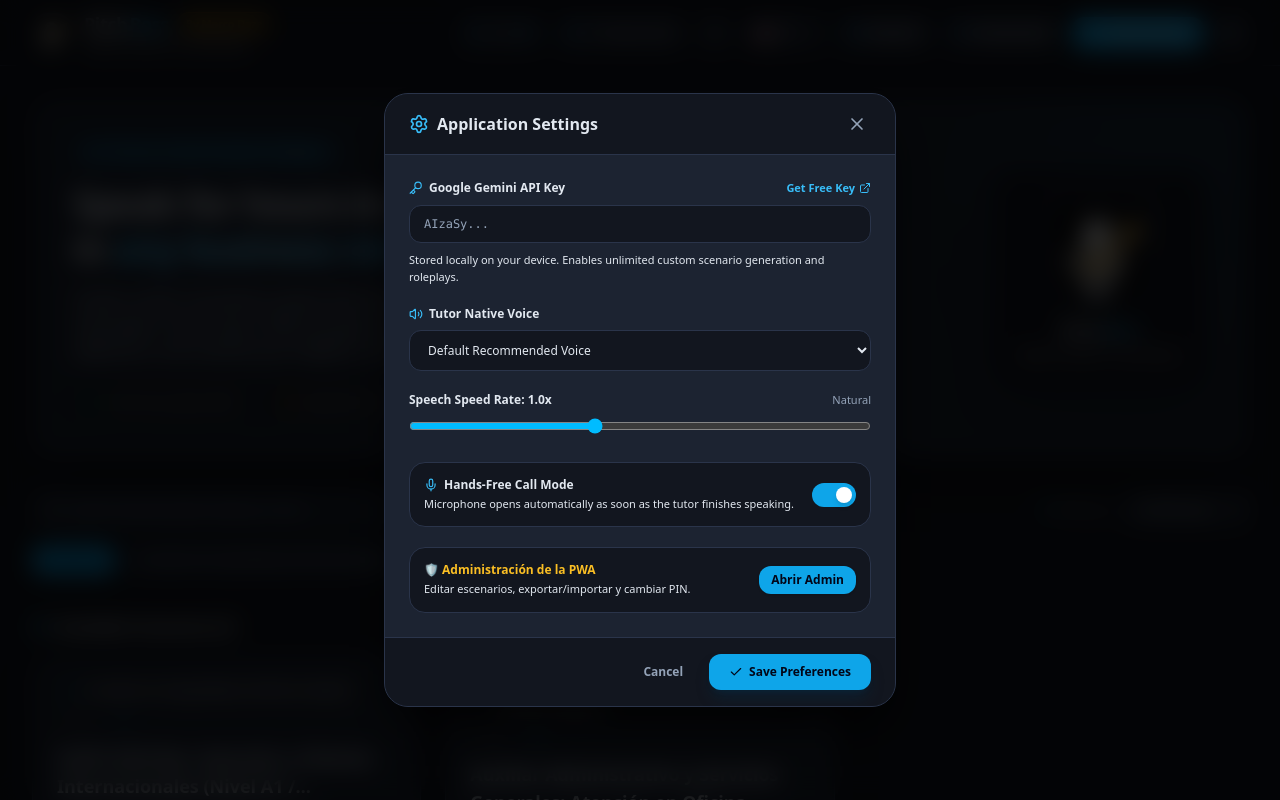
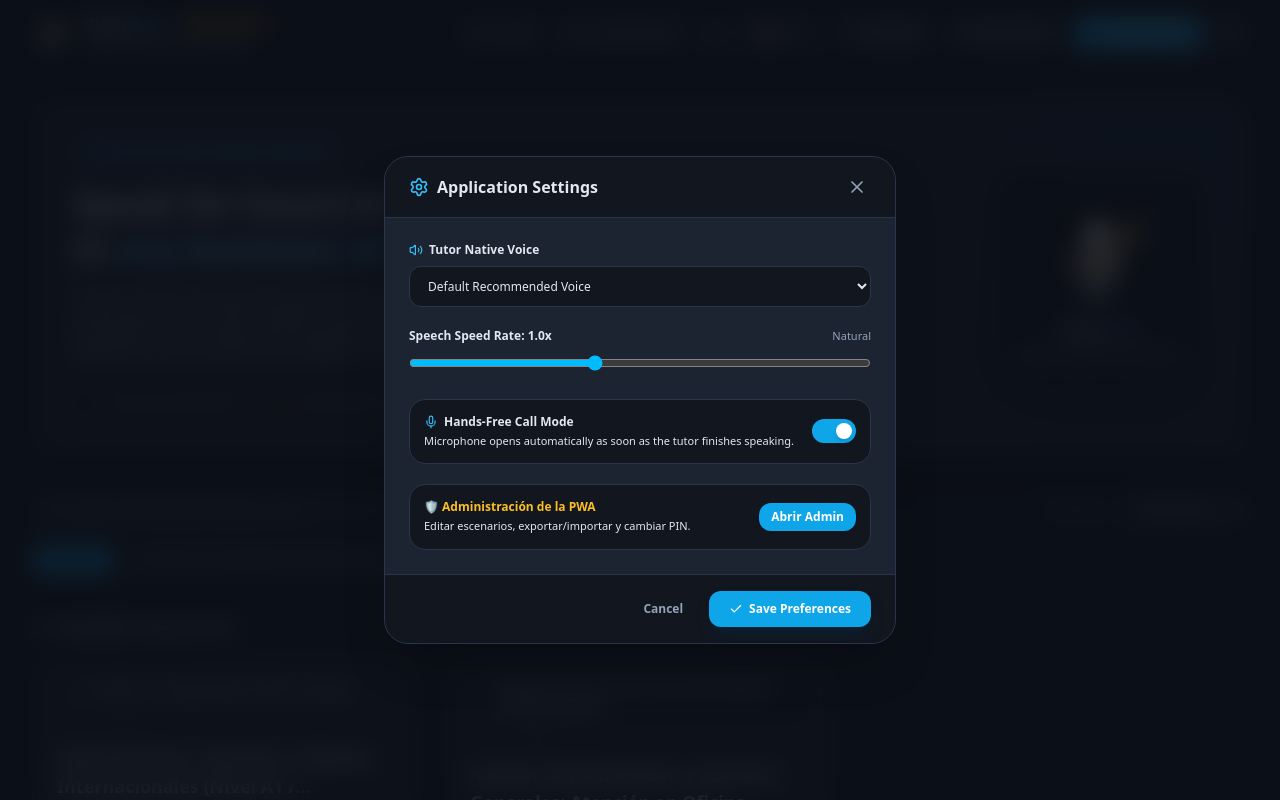
Before and after one commit to snake33madb2017/PitchBoss, a React (Vite) app: page / in a window 1280 px wide. Both pictures are taken after a click on the button 1231 px from the left and 32 px from the top of the page. Shown: the top 800 px of the page. Built offline with nearby package versions, Linux system fonts and the light colour scheme.

Commit message:
fix(ux): remove technical Gemini API key input from user Settings modal (keep exclusively in Admin Panel)

```diff
--- a/src/components/SettingsModal.tsx
+++ b/src/components/SettingsModal.tsx
@@ -1,9 +1,8 @@
 import React, { useState, useEffect } from 'react';
 import type { AppSettings } from '../types';
-import { GeminiService } from '../services/geminiService';
 import { SpeechService } from '../services/speechService';
 import { useTranslation } from '../i18n/LanguageContext';
-import { Settings, Key, Volume2, Mic, Check, X, ExternalLink, Download } from 'lucide-react';
+import { Settings, Volume2, Mic, Check, X, Download } from 'lucide-react';
 
 interface SettingsModalProps {
   isOpen: boolean;
@@ -26,7 +25,6 @@ export const SettingsModal: React.FC<SettingsModalProps> = ({
 }) => {
   const { t } = useTranslation();
 
-  const [apiKey, setApiKey] = useState(settings.apiKey);
   const [speechRate, setSpeechRate] = useState(settings.speechRate);
   const [autoListen, setAutoListen] = useState(settings.autoListen);
   const [preferredVoice, setPreferredVoice] = useState(settings.preferredVoice);
@@ -41,10 +39,8 @@ export const SettingsModal: React.FC<SettingsModalProps> = ({
   if (!isOpen) return null;
 
   const handleSave = () => {
-    GeminiService.setApiKey(apiKey);
     onSaveSettings({
       ...settings,
-      apiKey,
       speechRate,
       autoListen,
       preferredVoice
@@ -53,8 +49,8 @@ export const SettingsModal: React.FC<SettingsModalProps> = ({
   };
 
   return (
-    <div className="fixed inset-0 z-50 flex items-center justify-center p-4 bg-black/80 backdrop-blur-md overflow-y-auto">
-      <div className="relative w-full max-w-lg border rounded-3xl shadow-2xl overflow-hidden my-8 animate-in fade-in zoom-in-95 bg-[#1C2331] border-[#2A344A] text-[#E2E8F0] shadow-black/80">
+    <div className="fixed inset-0 z-50 flex items-center justify-center p-4 bg-[#0B0F17]/85 backdrop-blur-md overflow-y-auto">
+      <div className="relative w-full max-w-lg border rounded-3xl shadow-2xl overflow-hidden my-8 animate-in fade-in zoom-in-95 bg-[#1C2331] border-[#2A344A] text-[#E2E8F0]">
         {/* Header */}
         <div className="flex items-center justify-between px-6 py-4 border-b bg-[#12161F] border-[#2A344A]">
           <div className="flex items-center gap-2 text-[#38BDF8]">
@@ -71,34 +67,6 @@ export const SettingsModal: React.FC<SettingsModalProps> = ({
 
         {/* Form Body */}
         <div className="p-6 space-y-5 max-h-[70vh] overflow-y-auto">
-          {/* Gemini API Key */}
-          <div className="space-y-2">
-            <div className="flex items-center justify-between">
-              <label className="text-xs font-semibold flex items-center gap-1.5 text-[#E2E8F0]">
-                <Key className="w-3.5 h-3.5 text-[#38BDF8]" />
-                {t('settings.apiKey')}
-              </label>
-              <a
-                href="https://aistudio.google.com/app/apikey"
-                target="_blank"
-                rel="noreferrer"
-                className="text-[11px] text-[#38BDF8] hover:text-[#0EA5E9] flex items-center gap-1 font-semibold"
-              >
-                {t('settings.getKey')} <ExternalLink className="w-3 h-3" />
-              </a>
-            </div>
-            <input
-              type="password"
-              value={apiKey}
-              onChange={(e) => setApiKey(e.target.value)}
-              placeholder="AIzaSy..."
-              className="w-full border rounded-xl px-3.5 py-2.5 text-xs font-mono transition-colors focus:outline-none focus:border-[#38BDF8] bg-[#12161F] border-[#2A344A] text-[#E2E8F0] placeholder:text-[#94A3B8]"
-            />
-            <p className="text-[11px] text-[#94A3B8]">
-              {t('settings.apiKeyDesc')}
-            </p>
-          </div>
-
           {/* Voice Selector */}
           <div className="space-y-2">
             <label className="text-xs font-semibold flex items-center gap-1.5 text-[#E2E8F0]">
@@ -182,7 +150,7 @@ export const SettingsModal: React.FC<SettingsModalProps> = ({
                   onClose();
                   onInstallPwa();
                 }}
-                className="px-3 py-1.5 rounded-xl text-xs font-bold bg-[#0EA5E9] hover:bg-[#38BDF8] text-slate-950 transition-colors cursor-pointer shadow-sm"
+                className="px-3 py-1.5 rounded-xl text-xs font-bold bg-[#0EA5E9] hover:bg-[#38BDF8] text-white transition-colors cursor-pointer shadow-sm"
               >
                 Instalar
               </button>
@@ -222,7 +190,7 @@ export const SettingsModal: React.FC<SettingsModalProps> = ({
                   onClose();
                   onOpenAdmin();
                 }}
-                className="px-3 py-1.5 rounded-xl text-xs font-bold bg-[#0EA5E9] hover:bg-[#38BDF8] text-slate-950 transition-colors cursor-pointer shadow-sm"
+                className="px-3 py-1.5 rounded-xl text-xs font-bold bg-[#0EA5E9] hover:bg-[#38BDF8] text-white transition-colors cursor-pointer shadow-sm"
               >
                 Abrir Admin
               </button>
@@ -240,9 +208,9 @@ export const SettingsModal: React.FC<SettingsModalProps> = ({
           </button>
           <button
             onClick={handleSave}
-            className="flex items-center gap-1.5 px-5 py-2.5 rounded-xl text-xs font-bold shadow-lg transition-all cursor-pointer bg-[#0EA5E9] hover:bg-[#38BDF8] text-slate-950 shadow-sky-950/40"
+            className="flex items-center gap-1.5 px-5 py-2.5 rounded-xl text-xs font-bold shadow-lg transition-all cursor-pointer bg-[#0EA5E9] hover:bg-[#38BDF8] text-white shadow-sky-950/40"
           >
-            <Check className="w-3.5 h-3.5 text-slate-950" />
+            <Check className="w-3.5 h-3.5 text-white" />
             {t('settings.save')}
           </button>
         </div>
```
